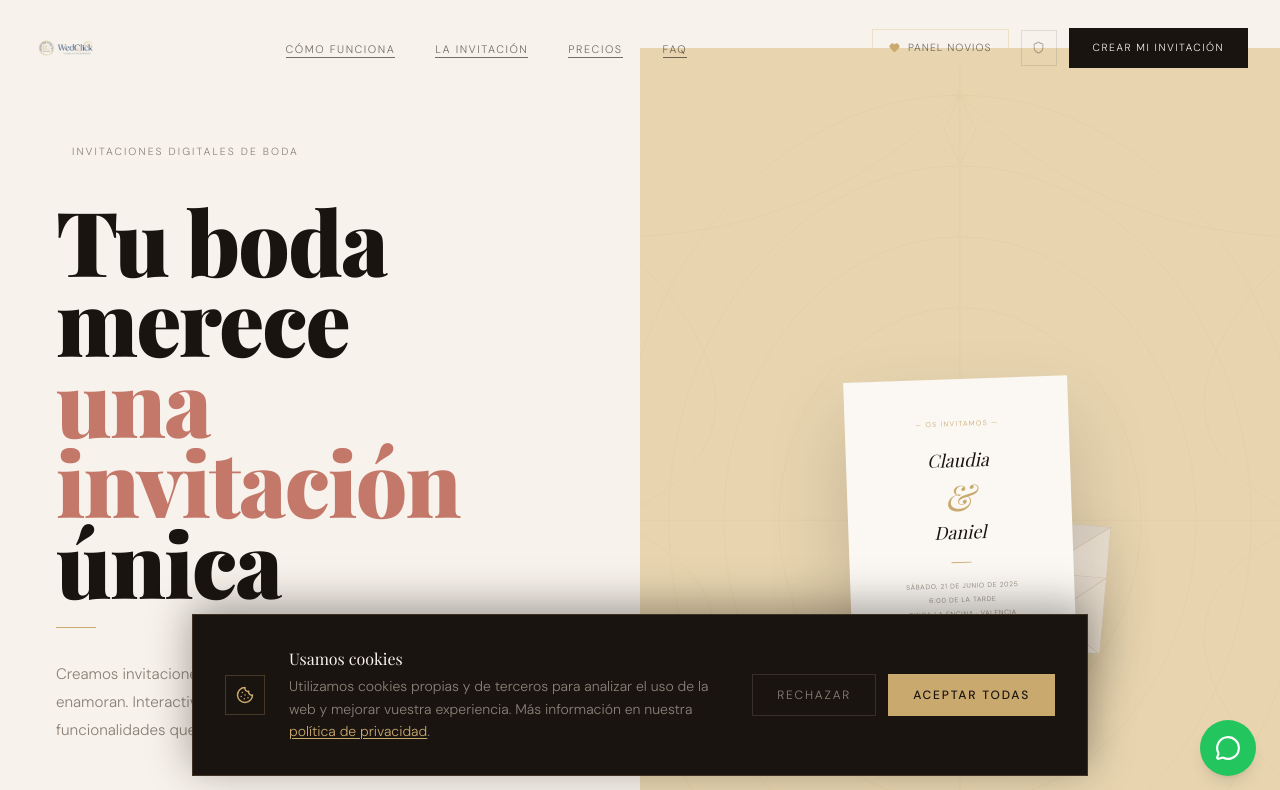
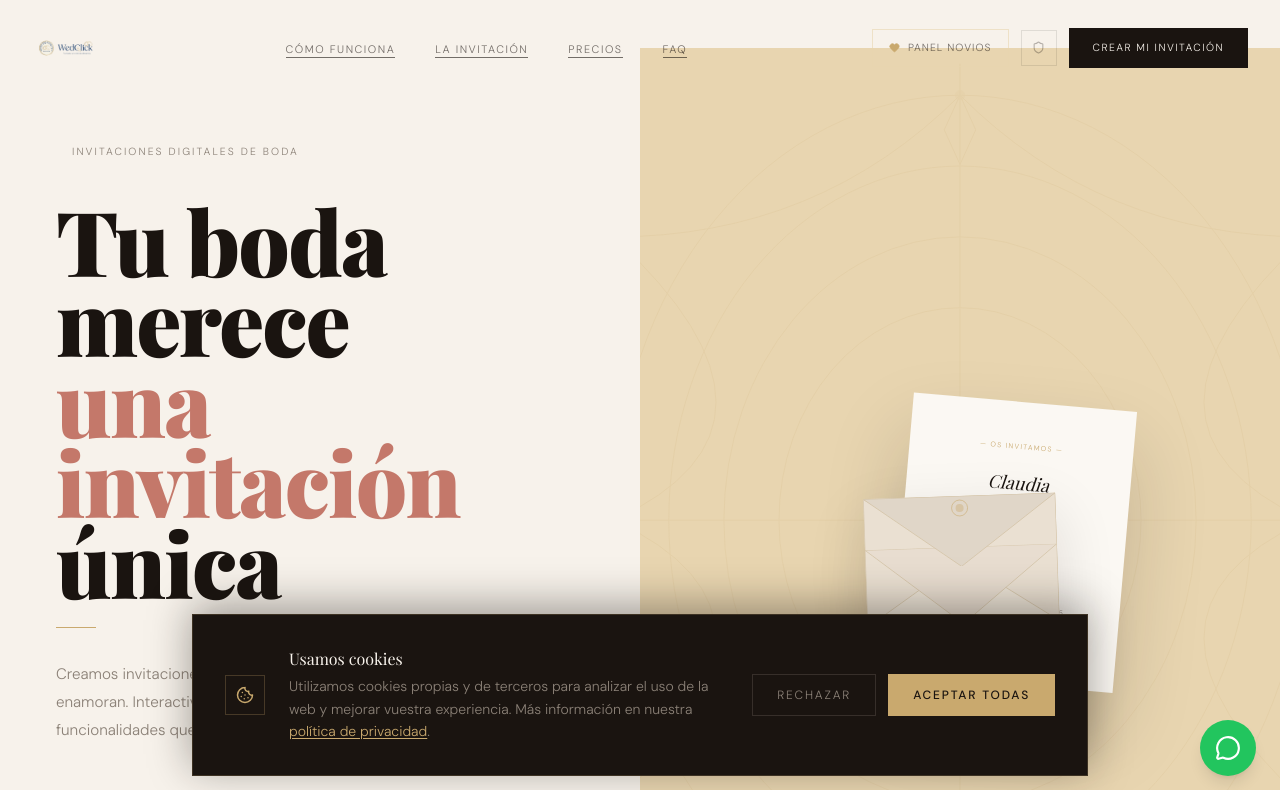
Before and after one commit to Ispaluan84/wedclick, a React (Vite) app in the folder client/: page / in a window 1280 px wide. Shown: the top 790 px of the page. Built offline with nearby package versions, Linux system fonts and the light colour scheme; a web font is replaced by a local one.

Commit message:
Últimos ajustes de diseño

```diff
--- a/client/src/components/sections/Hero.jsx
+++ b/client/src/components/sections/Hero.jsx
@@ -42,8 +42,8 @@ function EnvelopeCard() {
 
   return (
     <div
-      className="absolute z-10 cursor-pointer select-none"
-      style={{ transform: 'rotate(5deg) translate(55px, 18px)' }}
+      className="cursor-pointer select-none"
+      style={{ position: 'relative' }}
       onMouseEnter={() => setOpen(true)}
       onMouseLeave={() => setOpen(false)}
       data-hover
@@ -246,11 +246,9 @@ function HeroLanding() {
 
           <div className="absolute inset-0 flex items-center justify-center">
 
-            {/* Sobre animado */}
-            <EnvelopeCard />
-
-            {/* Tarjeta principal */}
-            <div className="relative z-20 inv-card-tilt">
+            {/* Tarjeta de fondo — Claudia & Daniel */}
+            <div className="absolute z-10"
+                 style={{ transform: 'rotate(5deg) translate(55px, 18px)' }}>
               <div className="bg-paper w-44 md:w-56 px-7 py-10 text-center
                               shadow-[0_40px_80px_rgba(26,20,16,0.18)]">
                 <p className="font-sans text-[0.44rem] tracking-[0.18em] uppercase text-w-gold mb-4">
@@ -269,6 +267,11 @@ function HeroLanding() {
               </div>
             </div>
 
+            {/* Sobre animado — encima y centrado */}
+            <div className="relative z-20 inv-card-tilt">
+              <EnvelopeCard />
+            </div>
+
           </div>
         </div>
       </div>
```
